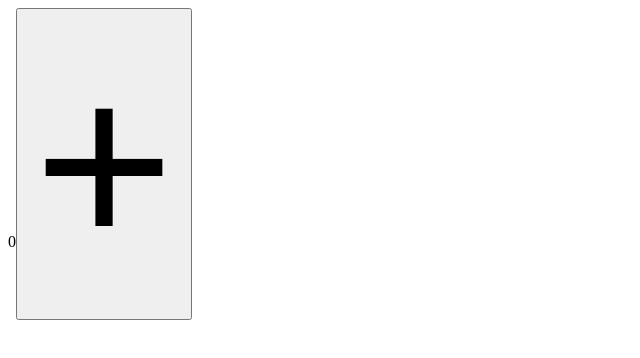
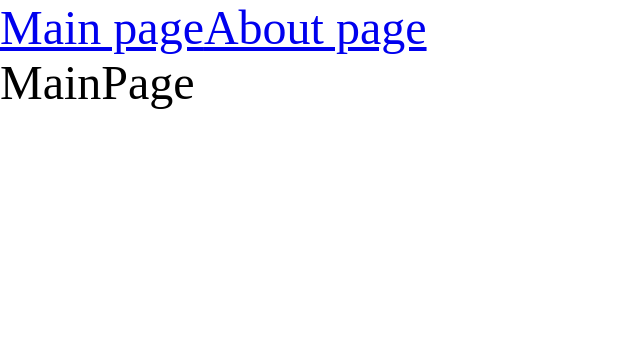
Before and after one commit to alexstekk/dashboard, a React app: page / in a window 1280 px wide. Shown: the top 358 px of the page, without its empty margins (0-640 px from the left). Built offline with nearby package versions, Linux system fonts and the light colour scheme.

Commit message:
add webpack css-modules lazy components with fake timout

```diff
--- a/package.json
+++ b/package.json
@@ -18,6 +18,7 @@
     "@types/webpack": "^5.28.0",
     "css-loader": "^6.6.0",
     "html-webpack-plugin": "^5.5.0",
+    "mini-css-extract-plugin": "^2.5.3",
     "sass": "^1.49.9",
     "sass-loader": "^12.6.0",
     "style-loader": "^3.3.1",
@@ -30,6 +31,7 @@
   },
   "dependencies": {
     "react": "^17.0.2",
-    "react-dom": "^17.0.2"
+    "react-dom": "^17.0.2",
+    "react-router-dom": "^6.2.1"
   }
 }
--- /dev/null
+++ b/src/components/App.tsx
@@ -0,0 +1,22 @@
+import React, {Suspense} from 'react';
+
+import {Link, Route, Routes} from "react-router-dom";
+import {MainPageAsync} from "../pages/MainPage/MainPage.async";
+import {AboutPageAsync} from "../pages/AboutPage/AboutPage.async";
+
+const App = () => {
+    return (
+        <div className="app">
+            <Link to={"/"}>Main page</Link>
+            <Link to={'/about'}>About page</Link>
+            <Suspense fallback={<div>Loading...</div>}>
+                <Routes>
+                    <Route path="/" element={<MainPageAsync/>}/>
+                    <Route path="/about" element={<AboutPageAsync/>}/>
+                </Routes>
+            </Suspense>
+        </div>
+    );
+};
+
+export {App};
--- a/src/components/Counter.tsx
+++ b/src/components/Counter.tsx
@@ -1,6 +1,7 @@
 import React from 'react';
 
 import './Counter.scss'
+import styles from './Styles.module.scss'
 
 const Counter = () => {
 
@@ -9,9 +10,9 @@
         setCount(count + 1);
     }
     return (
-        <div>
+        <div className={styles.mainBlock}>
             {count}
-            <button onClick={increment}>+</button>
+            <button onClick={increment} className={styles.green}>+</button>
         </div>
     );
 };
--- /dev/null
+++ b/src/components/Styles.module.scss
@@ -0,0 +1,7 @@
+.mainBlock {
+  background-color: #333;
+}
+
+.green {
+  color: green;
+}
--- /dev/null
+++ b/src/global.d.ts
@@ -0,0 +1,2 @@
+declare module "*.module.css";
+declare module "*.module.scss";
--- /dev/null
+++ b/src/index.scss
@@ -0,0 +1,9 @@
+* {
+  padding: 0;
+  margin: 0;
+  box-sizing: border-box;
+}
+
+.app {
+  font-size: 3rem;
+}
--- a/src/index.tsx
+++ b/src/index.tsx
@@ -1,7 +1,11 @@
 import {render} from "react-dom";
-import {Counter} from "./components/Counter";
+import {App} from "./components/App";
+import './index.scss'
+import {BrowserRouter} from "react-router-dom";
 
 render(
-<Counter/>,
+    <BrowserRouter>
+        <App />
+    </BrowserRouter>,
     document.getElementById('root')
 )
--- /dev/null
+++ b/src/pages/AboutPage/AboutPage.async.tsx
@@ -0,0 +1,7 @@
+import {lazy} from "react";
+
+export const AboutPageAsync = lazy(
+    ()=> new Promise(resolve=> {
+        // @ts-ignore
+        setTimeout(() => resolve(import("./AboutPage")), 1500)
+    }));
--- /dev/null
+++ b/src/pages/AboutPage/AboutPage.tsx
@@ -0,0 +1,11 @@
+import React from 'react';
+
+const AboutPage = () => {
+    return (
+        <div>
+            AboutPage
+        </div>
+    );
+};
+
+export default AboutPage;
--- /dev/null
+++ b/src/pages/MainPage/MainPage.async.tsx
@@ -0,0 +1,7 @@
+import {lazy} from "react";
+
+export const MainPageAsync = lazy(
+    ()=> new Promise(resolve=> {
+        // @ts-ignore
+    setTimeout(() => resolve(import("./MainPage")), 1500)
+}));
--- /dev/null
+++ b/src/pages/MainPage/MainPage.tsx
@@ -0,0 +1,11 @@
+import React from 'react';
+
+const MainPage = () => {
+    return (
+        <div>
+            MainPage
+        </div>
+    );
+};
+
+export default MainPage;
```
Also changed, not shown: 1 other file (tests, documents, lock files or other folders).
